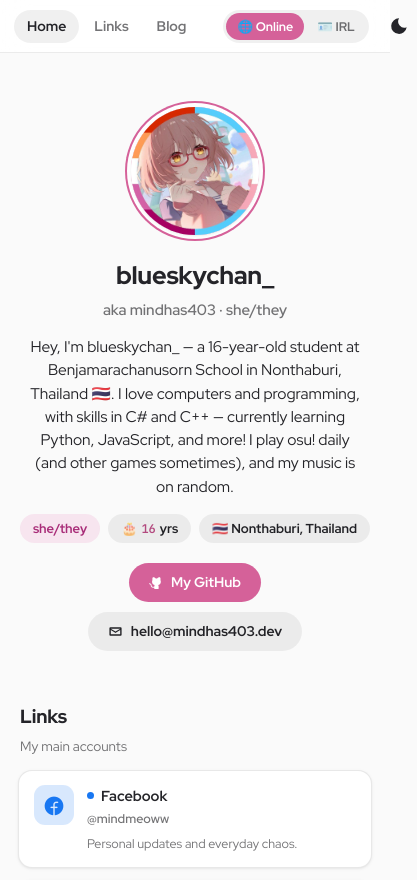
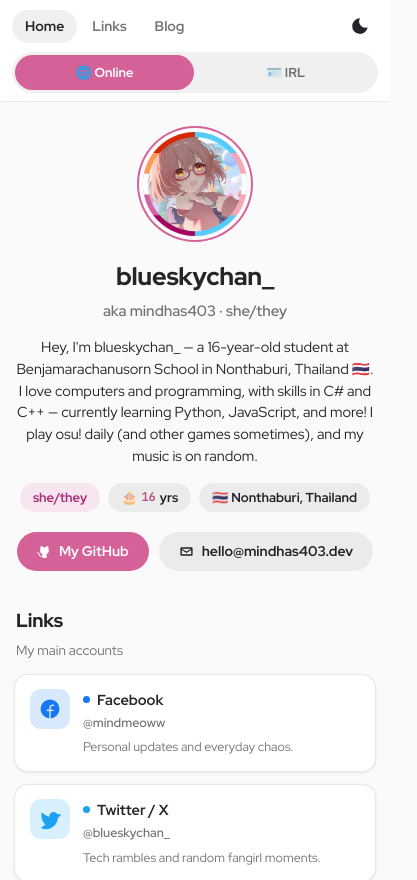
Before and after one commit to blueskychan-dev/mindhas403.dev, a plain HTML site: page index.html in a window 390 px wide. Shown: the top 880 px of the page, 417 px wide, since content can reach past the window. Drawn offline with nearby package versions, Linux system fonts and the light colour scheme.

Commit message:
Small changes

```diff
--- a/index.html
+++ b/index.html
@@ -32,7 +32,7 @@
 
   <header class="headerbar" data-screen-label="Header bar">
     <nav class="hb-nav" aria-label="Pages">
-      <a class="hb-link active" href="/">Home</a>
+      <a class="hb-link active" href="index.html">Home</a>
       <a class="hb-link" href="links.html">Links</a>
       <a class="hb-link" href="blog.html">Blog</a>
     </nav>
--- a/site-styles.css
+++ b/site-styles.css
@@ -61,6 +61,9 @@
     margin: 0;
     background: var(--window-bg);
     color: var(--fg);
+    -webkit-text-size-adjust: 100%;
+    text-size-adjust: 100%;
+    -webkit-tap-highlight-color: transparent;
     font-family: "Red Hat Display", "Noto Sans Thai", "Cantarell", sans-serif;
     font-size: 15px;
     line-height: 1.5;
@@ -547,10 +550,31 @@
     font-size: 13px;
   }
 
-  @media (max-width: 560px) {
+  @media (max-width: 600px) {
+    /* Header: keep nav + theme on row 1, drop the identity switcher
+       onto its own full-width row so nothing overflows on phones. */
+    .headerbar { flex-wrap: wrap; gap: 8px; row-gap: 8px; padding: 8px 12px; }
+    .hb-nav { order: 1; }
+    .hb-spacer { order: 2; }
+    #themeBtn { order: 3; }
+    .segmented { order: 4; flex-basis: 100%; }
+    .segmented button { flex: 1; padding: 9px 14px; font-size: 13px; }
+    .hb-link { padding: 6px 11px; font-size: 13.5px; }
     .headerbar .hb-title span.hb-name { display: none; }
+
+    /* Page + hero breathing room for small screens */
+    .page { padding: 22px 14px 64px 14px; }
+    .hero { padding: 8px 0 4px 0; }
     .hero h1 { font-size: 25px; }
-    .segmented button { padding: 5px 11px; font-size: 12.5px; }
+    .avatar-wrap, .avatar { width: 104px; height: 104px; }
+    .hero .bio { font-size: 14.5px; }
+
+    /* Section rhythm */
+    .section { margin-top: 32px; }
+
+    /* Rows: shrink nested indent + wrap long repo slugs */
+    .repo-detail { padding-left: 16px; padding-right: 14px; }
+    .row-title { overflow-wrap: anywhere; }
   }
 
   /* ---------- Header nav ---------- */
```
Also changed, not shown: blog.html (+1 -1 lines), links.html (+1 -1 lines).
